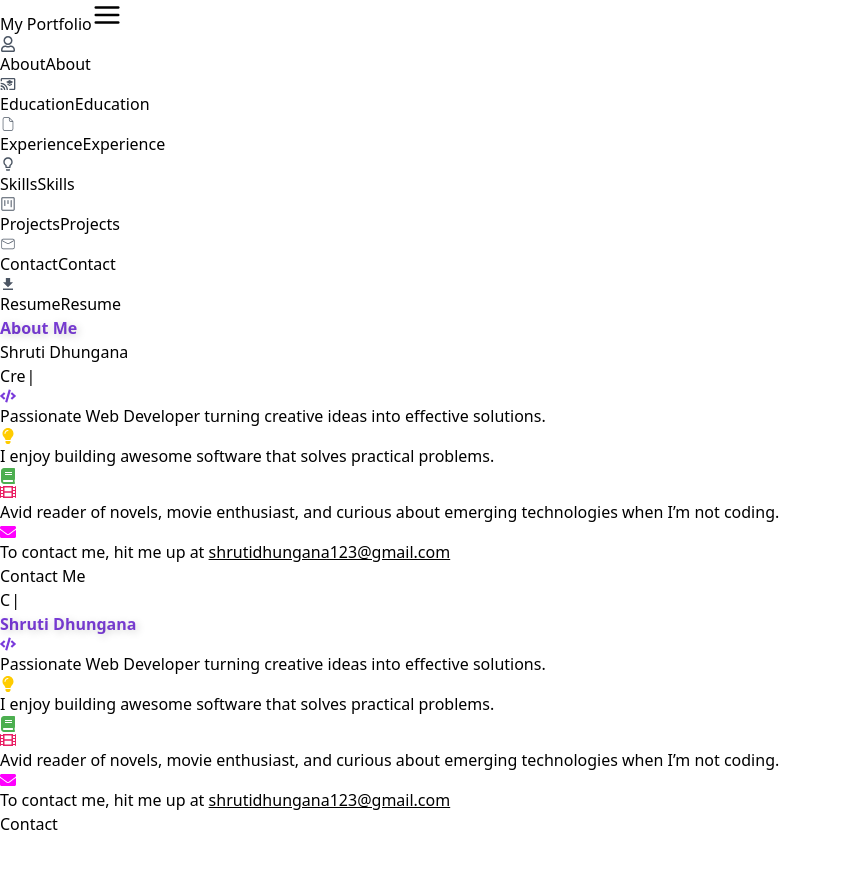
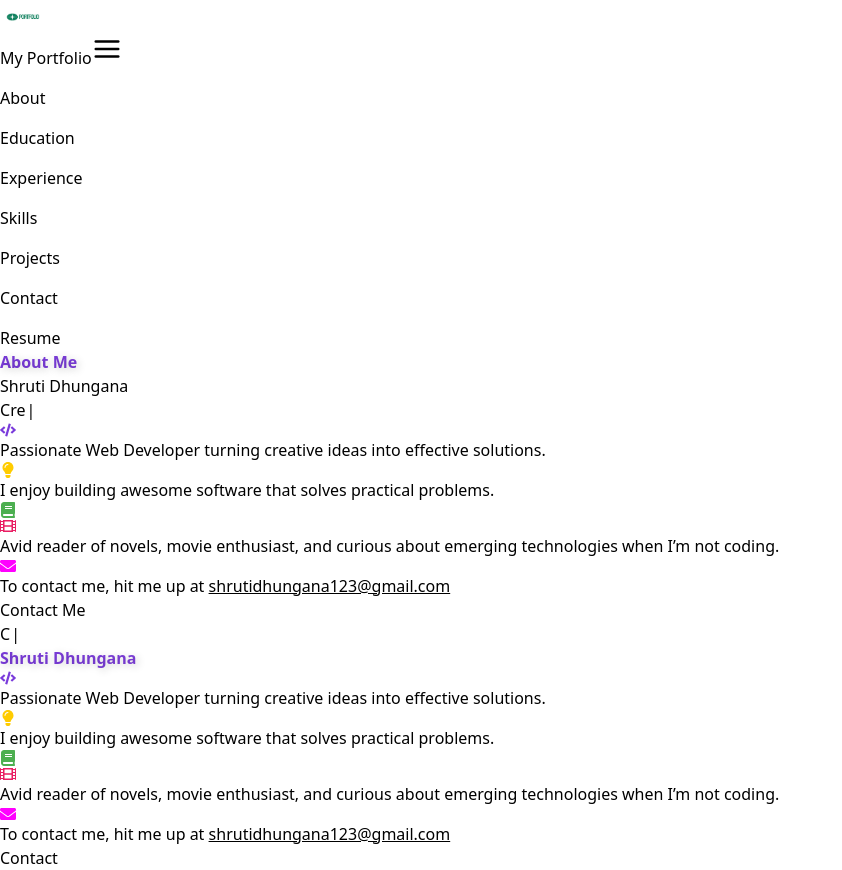
Before and after one commit to shrutidhungana/portfolio, a Next.js app: page /about in a window 1280 px wide. Shown: the whole page, without its empty margins (0-842 px from the left). Before the commit the page ends 836 px from the top, so only its background shows below. Built offline with nearby package versions, Linux system fonts and the light colour scheme.

Commit message:
Modified header: 1)Modified to some good looking colors

```diff
--- a/src/components/header.tsx
+++ b/src/components/Header/index.tsx
@@ -11,14 +11,20 @@ const Header: React.FC<HeaderProps> = ({ links }) => {
   const [menuOpen, setMenuOpen] = useState(false);
 
   return (
-    <header className="sticky top-0 left-0 w-full bg-indigo-800 backdrop-blur-md shadow-md z-50">
-      <div className="container mx-auto flex justify-between items-center py-4 px-6">
+    <header className="sticky top-0 left-0 w-full bg-gradient-to-r from-indigo-800 to-purple-900 backdrop-blur-md shadow-xl z-50">
+      <div className="container mx-auto flex justify-between items-center py-5 px-8">
         {/* Logo */}
-        <Link
-          href="/"
-          className="text-2xl font-extrabold text-white hover:text-indigo-300 transition"
-        >
-          My Portfolio
+        <Link href="/" className="flex items-center space-x-3">
+          <Image
+            src="/favicon.png" // Replace with the path to your image
+            alt="Logo"
+            width={45}
+            height={45}
+            className="rounded-full"
+          />
+          <span className="text-3xl font-bold text-white tracking-wide">
+            My Portfolio
+          </span>
         </Link>
 
         {/* Hamburger Menu (Mobile) */}
@@ -32,29 +38,24 @@ const Header: React.FC<HeaderProps> = ({ links }) => {
         {/* Navigation Links */}
         <nav>
           <ul
-            className={`flex flex-col lg:flex-row lg:space-x-4 space-y-4 lg:space-y-0 absolute lg:static top-16 left-0 w-full lg:w-auto bg-indigo-800 lg:bg-transparent shadow-lg lg:shadow-none transform ${
+            className={`flex flex-col lg:flex-row lg:space-x-8 space-y-6 lg:space-y-0 absolute lg:static top-16 left-0 w-full lg:w-auto bg-gradient-to-r from-indigo-800 to-purple-900 lg:bg-transparent shadow-xl lg:shadow-none transform ${
               menuOpen ? "translate-x-0" : "-translate-x-full"
             } lg:transform-none transition-transform duration-300`}
           >
             {links?.map((link) => (
-              <li key={link.name} className="relative group">
+              <li key={link.name} className="relative">
                 <Link
                   href={link.href}
                   className="flex items-center text-gray-300 transition duration-300"
                   onClick={() => setMenuOpen(false)} // Close menu on link click
                 >
                   {/* Icon with Background */}
-                  <div className="w-10 h-10 flex items-center justify-center bg-gray-200 rounded-full group-hover:bg-indigo-500 transition duration-300">
+                  <div className="w-12 h-12 flex items-center justify-center bg-gradient-to-r from-indigo-600 to-purple-700 rounded-full shadow-lg">
                     {link.icon}
                   </div>
 
-                  {/* Name (Hidden on large screens, shown on hover) */}
-                  <span className="ml-2 text-base text-gray-300 lg:hidden">
-                    {link.name}
-                  </span>
-                  <span className="hidden lg:inline-block lg:ml-2 lg:opacity-0 lg:group-hover:opacity-100 lg:group-hover:translate-x-0 transform transition-all duration-300 ease-in-out text-white">
-                    {link.name}
-                  </span>
+                  {/* Name */}
+                  <span className="ml-3 text-lg text-white">{link.name}</span>
                 </Link>
               </li>
             ))}
--- a/src/components/layout.tsx
+++ b/src/components/layout.tsx
@@ -1,5 +1,5 @@
 import React from "react";
-import Header from "./header";
+import Header from "./Header";
 import { links } from "@/config";
 
 type PortfolioLayoutProps = {
--- a/src/styles/globals.css
+++ b/src/styles/globals.css
@@ -173,7 +173,7 @@ button {
 }
 
 .icon-color {
-  color: #4b5563; /* Tailwind's gray-600 */
+  color: white; /* Tailwind's gray-600 */
 }
 
 .icon-hover-color:hover {
```
Also changed, not shown: src/pages/index.tsx (+11 -6 lines).
